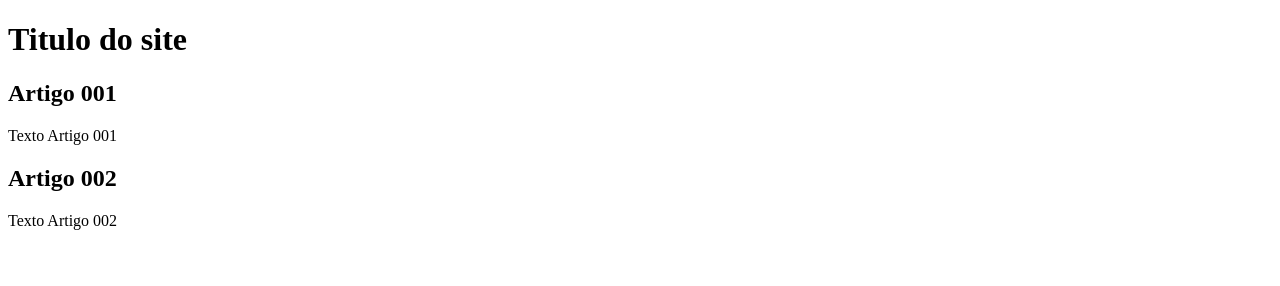
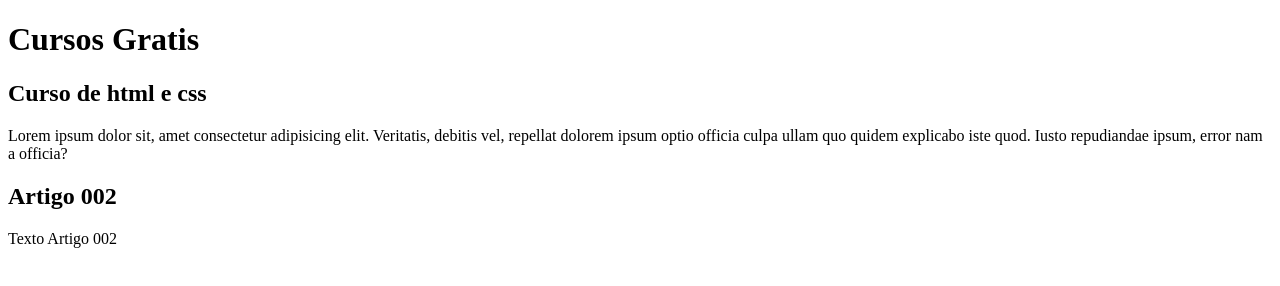
Before and after one commit to RodrigoTanchela/Projeto-Site, a plain HTML site: page index.html in a window 1280 px wide. Drawn offline with Linux system fonts and the light colour scheme.

Commit message:
comecei a escrever no conteúdo

```diff
--- a/index.html
+++ b/index.html
@@ -9,11 +9,11 @@
 <body>
     <main>
         <header>
-                <h1>Titulo do site</h1>
+                <h1>Cursos Gratis</h1>
         </header>
         <article>
-            <h2>Artigo 001</h2>
-            <p>Texto Artigo 001</p>
+            <h2>Curso de html e css</h2>
+            <p>Lorem ipsum dolor sit, amet consectetur adipisicing elit. Veritatis, debitis vel, repellat dolorem ipsum optio officia culpa ullam quo quidem explicabo iste quod. Iusto repudiandae ipsum, error nam a officia?</p>
         </article>
         <article>
             <h2>Artigo 002</h2>
```
